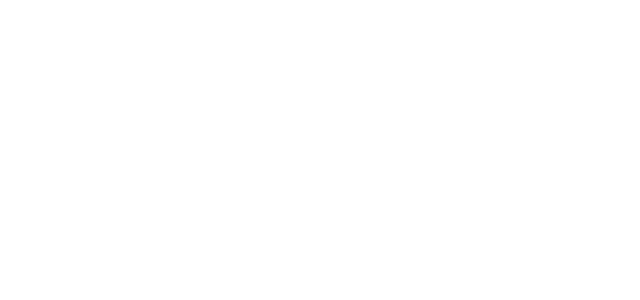
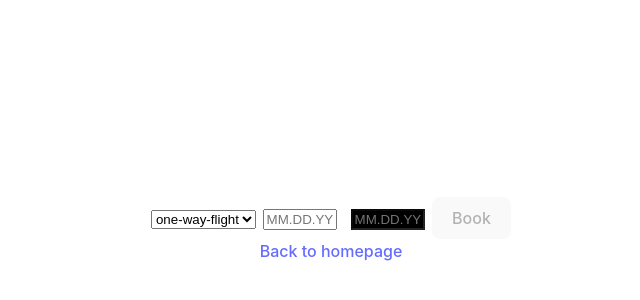
Before and after one commit to LuYujin9/7Guis, a React (Vite) app: page /FlightBookerPage in a window 1280 px wide. Before the commit this address had no page. Shown: the part 170-470 px from the top of the page, without its empty margins (309-949 px from the left). Built offline with nearby package versions, Linux system fonts and the light colour scheme.

Commit message:
the first vision

```diff
--- a/src/App.tsx
+++ b/src/App.tsx
@@ -3,6 +3,7 @@
 import { Routes, Route } from "react-router-dom";
 import Homepage from "./pages/homepage.tsx";
 import TemperatureConverterPage from "./pages/temperatureConverter.tsx";
+import FlightBookerPage from "./pages/flightBookerPage.tsx";
 
 function App() {
   return (
@@ -13,6 +14,7 @@
         path="temperatureConverter"
         element={<TemperatureConverterPage />}
       />
+      <Route path="FlightBookerPage" element={<FlightBookerPage />} />
     </Routes>
   );
 }
--- /dev/null
+++ b/src/components/FlightBooker/index.css
@@ -0,0 +1,7 @@
+.invalid {
+  background-color: red;
+}
+
+.disabled {
+  background-color: black;
+}
--- /dev/null
+++ b/src/components/FlightBooker/index.tsx
@@ -0,0 +1,133 @@
+import { useState } from "react";
+import "./index.css";
+
+export default function FlightBooker() {
+  //type of combobox? string, boolean or context?
+  const [combobox, setCombobox] = useState<"one-way" | "return">("one-way");
+  const [outboundDate, setOutboundDate] = useState<string | undefined>();
+  const [returnDate, setReturnDate] = useState<string | undefined>();
+  const [message, setMessage] = useState<string>("");
+
+  //a better name?
+  function changeFlightType(event: React.ChangeEvent<HTMLSelectElement>) {
+    if (event.target.value === "return") {
+      setCombobox("return");
+      return;
+    }
+    if (event.target.value === "one-way") {
+      setCombobox("one-way");
+    }
+  }
+
+  function updateOutbound(event: React.ChangeEvent<HTMLInputElement>) {
+    if (!event.target.value) {
+      setOutboundDate("");
+      return;
+    }
+    setOutboundDate(event.target.value);
+    if (isReturnInputDisable(combobox)) {
+      setReturnDate(event.target.value);
+    }
+  }
+
+  function updateReturn(event: React.ChangeEvent<HTMLInputElement>) {
+    if (!event.target.value) {
+      setReturnDate(undefined);
+      return;
+    }
+    setReturnDate(event.target.value);
+  }
+
+  function handleBook() {
+    const message = `You have booked a ${combobox} flight on ${outboundDate} ${
+      combobox === "return" ? `and ${returnDate}` : ""
+    } `;
+    setMessage(message);
+  }
+
+  return (
+    <div>
+      <select name="flight" id="flight" onChange={changeFlightType}>
+        <option value="one-way">one-way-flight</option>
+        <option value="return">return flight</option>
+      </select>
+      <input
+        type="text"
+        aria-label="outbound date"
+        placeholder="MM.DD.YYYY"
+        className={isValidDate(outboundDate) ? "" : "invalid"}
+        value={outboundDate ? outboundDate : ""}
+        onChange={updateOutbound}
+      />
+      <input
+        type="text"
+        aria-label="return date"
+        placeholder="MM.DD.YYYY"
+        className={`${isValidDate(returnDate) ? "" : "invalid"} ${
+          isReturnInputDisable(combobox) ? "disabled" : ""
+        }`}
+        value={returnDate ? returnDate : ""}
+        disabled={isReturnInputDisable(combobox)}
+        onChange={updateReturn}
+      />
+      <button
+        type="submit"
+        disabled={isButtonDisabled(outboundDate, returnDate)}
+        onClick={handleBook}
+      >
+        Book
+      </button>
+      <p>{message}</p>
+    </div>
+  );
+}
+
+function isReturnInputDisable(input: "one-way" | "return") {
+  if (input === "return") {
+    return false;
+  }
+  if (input === "one-way") {
+    return true;
+  }
+}
+
+function isButtonDisabled(
+  inputOne: string | undefined,
+  inputTwo: string | undefined
+) {
+  if (inputOne === undefined && inputTwo === undefined) {
+    return true;
+  }
+  if (
+    formatDate(inputOne) <= formatDate(inputTwo) &&
+    isValidDate(inputOne) &&
+    isValidDate(inputTwo)
+  ) {
+    return false;
+  }
+  return true;
+}
+
+//***try to update, that "1.2.2023" is also invalid
+function isValidDate(input: string | undefined) {
+  if (input === undefined) {
+    return true;
+  }
+  if (/^\d{2}.\d{2}.\d{4}$/.test(input)) {
+    const dateNumber = formatDate(input); //?NaN
+    const currentDateNumber = new Date().getTime();
+    return currentDateNumber <= dateNumber; // is it good? or I should check the situation, that dateNummber ist NaN.
+    //return !isNaN(dateNumber); when it's not a date, not a number  , not not a number return true
+  }
+  return false;
+}
+
+//a better name?
+function formatDate(input: string | undefined) {
+  if (input === undefined) {
+    return NaN;
+  }
+  const dateString =
+    input.slice(3, 5) + "-" + input.slice(0, 2) + "-" + input.slice(6);
+  return new Date(dateString).getTime();
+}
--- /dev/null
+++ b/src/pages/flightBookerPage.tsx
@@ -0,0 +1,11 @@
+import { NavLink } from "react-router-dom";
+import FlightBooker from "../components/FlightBooker";
+
+export default function FlightBookerPage() {
+  return (
+    <>
+      <FlightBooker />
+      <NavLink to="/">Back to homepage</NavLink>
+    </>
+  );
+}
--- a/src/pages/homepage.tsx
+++ b/src/pages/homepage.tsx
@@ -10,6 +10,9 @@
         <li>
           <NavLink to="/temperatureConverter">Temperature Converter</NavLink>
         </li>
+        <li>
+          <NavLink to="/FlightBookerPage">Flight Booker</NavLink>
+        </li>
       </ul>
     </>
   );
```
